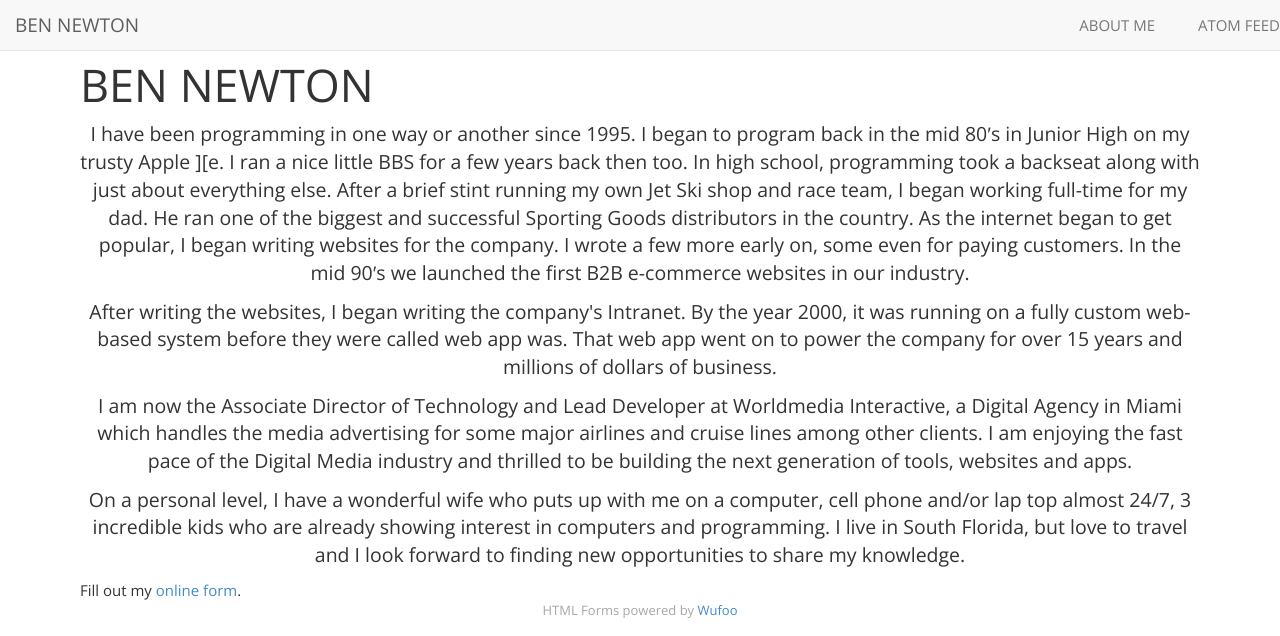
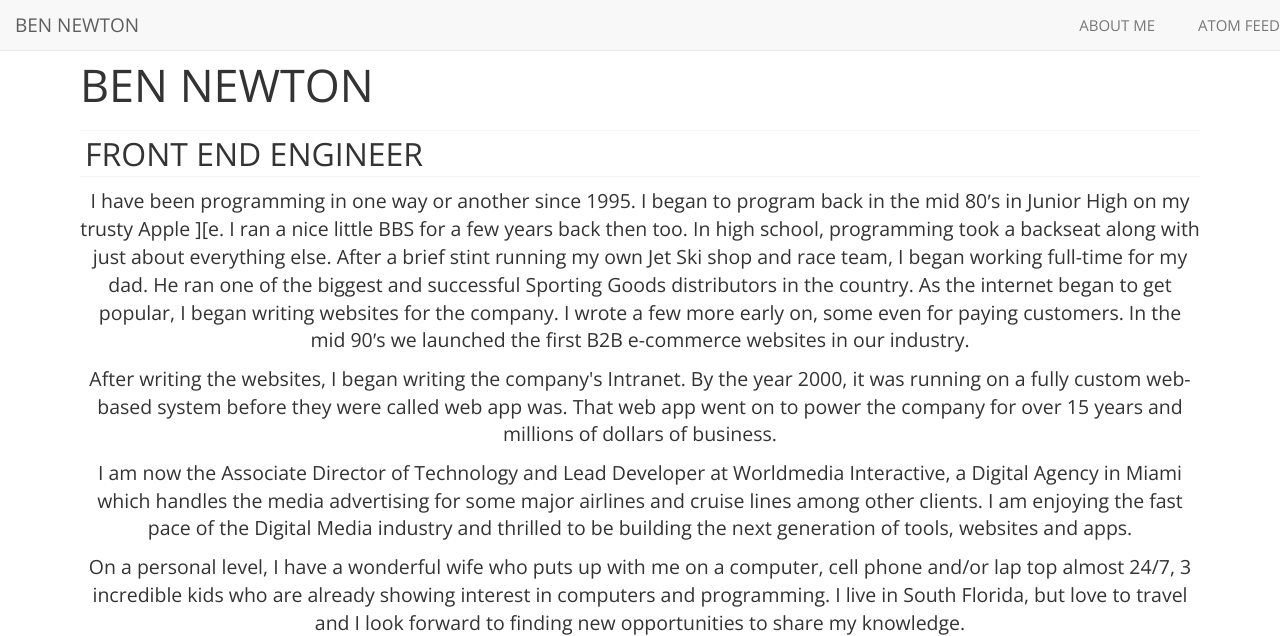
Before and after one commit to bennewton999/bennewton999.github.io, a Jekyll site: the page built from about/index.html, in a window 1280 px wide and 1073 px high, cut to the strip 0-636 px from the top of the window. Built offline with Jekyll 4.4.1, drawn with Linux system fonts in a browser that asks for light colours; nearby versions of some CDN libraries; Markdown is read by kramdown in place of the engine named in the settings.

Commit message:
new about addition

```diff
--- a/about/index.html
+++ b/about/index.html
@@ -5,7 +5,7 @@ title: "About Ben Newton"
 
 <section class="content about">
   <h1 class="big thin">Ben Newton</h1>
-
+  <h2>Front End Engineer</h2>
   <p>I have been programming in one way or another since 1995.  I began to program back in the mid 80′s in Junior High on my trusty Apple ][e.  I ran a nice little BBS for a few years back then too.  In high school, programming took a backseat along with just about everything else.  After a brief stint running my own Jet Ski shop and race team,  I began working full-time for my dad.  He ran one of the biggest and successful Sporting Goods distributors in the country.  As the internet began to get popular, I began writing websites for the company.  I wrote a few more early on, some even for paying customers.  In the mid 90′s we launched the first B2B e-commerce websites in our industry.</p>
 
   <p>After writing the websites, I began writing the company's Intranet.  By the year 2000, it was running on a fully custom web-based system before they were called web app was.  That web app went on to power the company for over 15 years and millions of dollars of business.</p>
```
